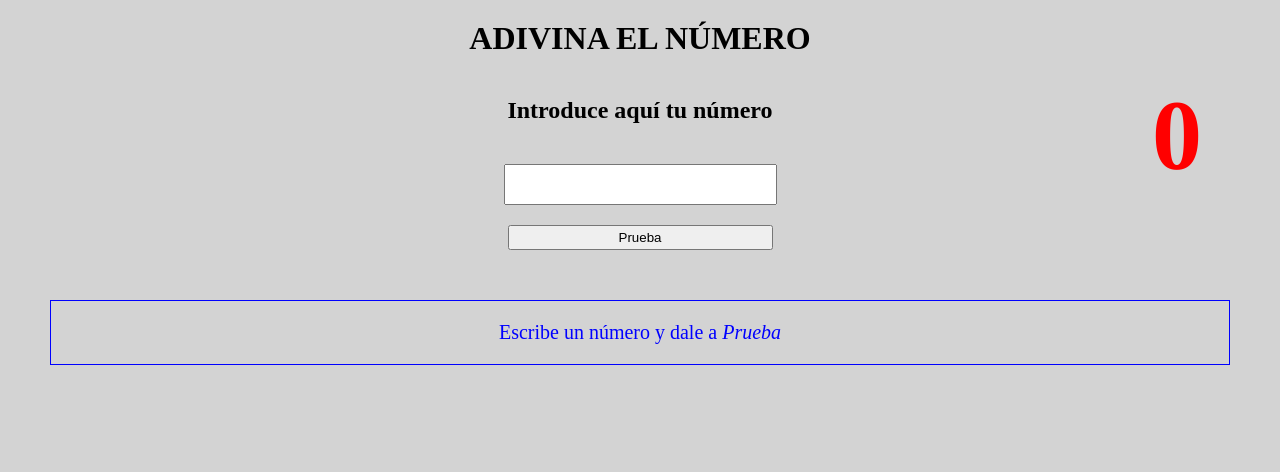
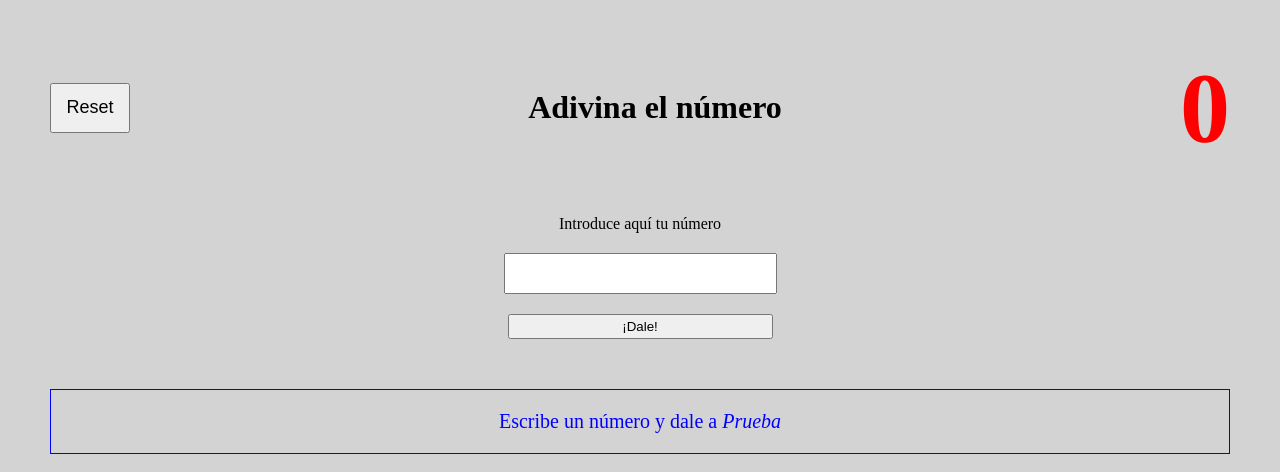
Before and after one commit to luzagm/m2-evaluacion-intermedia-luzagm, a plain HTML site: page index.html in a window 1280 px wide. Drawn offline with Linux system fonts and the light colour scheme.

Commit message:
add reset button and enter key

```diff
--- a/css/main.css
+++ b/css/main.css
@@ -3,17 +3,11 @@ body {
     background-color: lightgrey;
 }
 
-/* .header {
+.header {
     display: flex;
-    justify-content: center;
+    justify-content: space-between;
     align-items: center;
-    margin: 20px;
-} */
-
-.title-box {
-    margin: 20px;
-display: flex;
-justify-content: center;
+    margin: 50px;
 }
 
 .title {
@@ -21,16 +15,17 @@ justify-content: center;
     text-align: center;
 }
 
-.tries-box {
-    position: absolute;
-    margin-left: 90vw;
-}
-
 .tries {
     margin: 0;
     color: red;
     font-size: 100px;
     text-align: center;
+}
+
+.reset-button {
+    height: 50px;
+    width: 80px;
+    font-size: 18px;
 }
 .game {
     display: flex;
--- a/index.html
+++ b/index.html
@@ -9,21 +9,16 @@
   </head>
   <body>
     <div class="header">
-
-      <div class="title-box">
-        <h1 class="title">ADIVINA EL NÚMERO</h1>
-      </div>
-
-      <div class="tries-box">
+          <button type="button" class="reset-button js-reset" value="Reset">Reset</button>
+        <h1 class="title">Adivina el número</h1>
         <h2 class="tries js-tries">0</h2>
-      </div>
     </div>
 
-    <div class="game">
-      <h2>Introduce aquí tu número</h2>
-      <input type="number" class="text-box js-text-box" />
-      <input type="button" value="Prueba" class="btn js-btn" />
-    </div>
+    <form class="game">
+      <label for="input-number">Introduce aquí tu número</label>
+      <input id="input-number" type="number" class="text-box js-text-box" />
+      <input type="submit" value="¡Dale!" class="btn js-btn"/>
+    </form>
 
     <div class="clue-box">
       <p class="clue js-clue">Escribe un número y dale a <em>Prueba</em></p>
--- a/js/main.js
+++ b/js/main.js
@@ -1,9 +1,16 @@
+"use strict";
+
 const button = document.querySelector(".js-btn");
 const input = document.querySelector(".js-text-box");
 const clue = document.querySelector(".js-clue");
 const tries = document.querySelector(".js-tries");
+const resetBtn = document.querySelector(".js-reset");
 
-function game() {
+const randomNumber = getRandomNumber(100);
+let count = 0;
+
+function game(event) {
+  event.preventDefault();
   numberGame();
   countTries();
 }
@@ -11,8 +18,12 @@ function game() {
 function numberGame() {
   const inputValue = parseInt(input.value);
 
-  if (inputValue === randomNumber) {
-    clue.innerHTML = `¡HAS GANADO, CAMPEONA!`;
+  if (inputValue === null) {
+    clue.innerHTML = `Escribe un número, por favor`;
+  } else if (inputValue < 0 || inputValue > 100) {
+    clue.innerHTML = `Escribe un número entre 1 y 100`;
+  } else if (inputValue === randomNumber) {
+    clue.innerHTML = `¡Has ganado, campeona!`;
   } else if (inputValue > randomNumber) {
     clue.innerHTML = `Demasiado alto`;
   } else {
@@ -20,7 +31,6 @@ function numberGame() {
   }
 }
 
-let count = 0;
 function countTries() {
   count += 1;
   tries.innerHTML = count;
@@ -30,8 +40,12 @@ function getRandomNumber(max) {
   return Math.floor(Math.random() * max);
 }
 
-const randomNumber = getRandomNumber(100);
+function resetGame() {
+  tries.innerHTML = 0;
+  input.value = "";
+}
 
 button.addEventListener("click", game);
+resetBtn.addEventListener("click", resetGame);
 
 console.log(`Mi número aleatorio es ${randomNumber}`);
```
